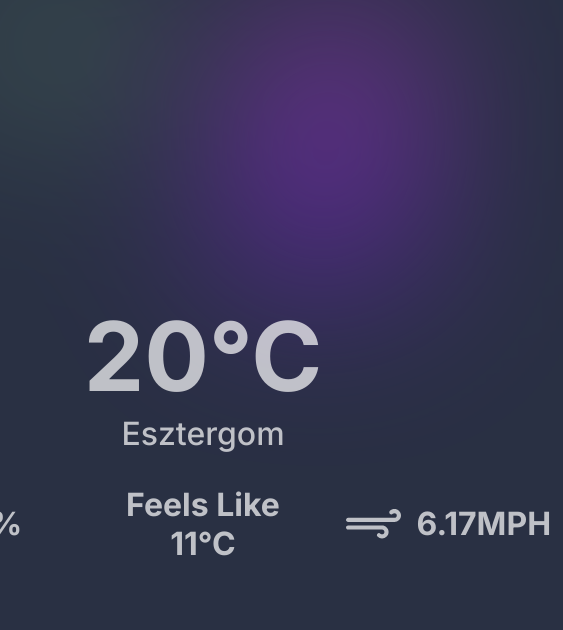
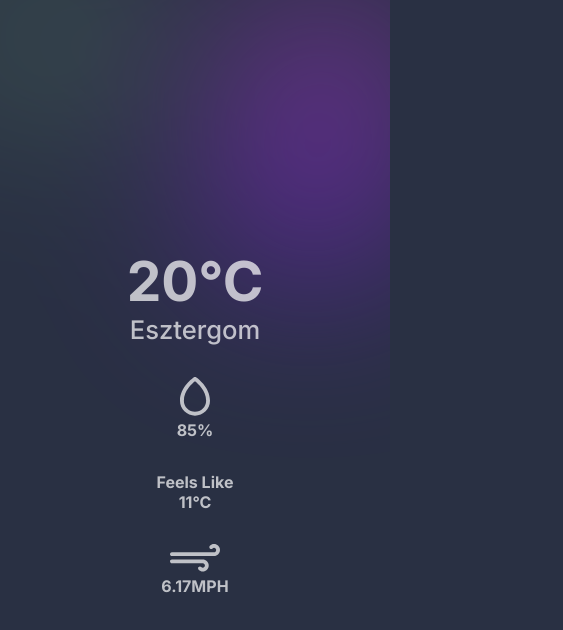
Before and after one commit to robertlocskai/simple-weather, a Vue app: page / in a window 390 px wide. Shown: the top 630 px of the page, 563 px wide, since content can reach past the window. Built offline with nearby package versions, Linux system fonts and the light colour scheme.

Commit message:
fix: optimized for mobile view

```diff
--- a/src/assets/main.css
+++ b/src/assets/main.css
@@ -5,6 +5,7 @@ html,
 body {
   width: 100%;
   height: 100%;
+  margin: 0 auto;
 }
 
 body {
--- a/src/components/DataDisplay.vue
+++ b/src/components/DataDisplay.vue
@@ -3,12 +3,14 @@
     <h1>20°C</h1>
     <h3>Esztergom</h3>
     <div class="details">
-      <div><img src="./icons/humidity.svg" alt="humidity" /> 85%</div>
+      <div><img src="./icons/humidity.svg" alt="humidity" id="humidity" /> 85%</div>
       <div>
-        Feels Like <br />
+        Feels Like <br id="mobile" />
         11°C
       </div>
-      <div><img src="./icons/wind.svg" alt="humidity" /> 6.17MPH</div>
+      <div style="justify-self: flex-end">
+        <img src="./icons/wind.svg" alt="wind" id="wind" /> 6.17MPH
+      </div>
     </div>
   </div>
 </template>
@@ -40,8 +42,11 @@ h3 {
   margin: 0px;
 }
 
+br#mobile {
+  display: none;
+}
+
 .details {
-  width: 45rem;
   display: flex;
   justify-content: center;
   gap: 1rem;
@@ -61,4 +66,36 @@ h3 {
   text-align: center;
   gap: 1rem;
 }
+
+img#humidity {
+  width: 30px;
+}
+img#wind {
+  width: 50px;
+}
+
+@media (max-width: 775px) {
+  .details {
+    gap: 2rem;
+    flex-direction: column;
+  }
+}
+@media (max-width: 400px) {
+  h1 {
+    font-size: 55px;
+  }
+  h3 {
+    font-size: 1.6rem;
+  }
+  .details {
+    font-size: 1rem;
+  }
+  .details > div {
+    flex-direction: column;
+    gap: 0.3rem;
+  }
+  br#mobile {
+    display: block;
+  }
+}
 </style>
```
